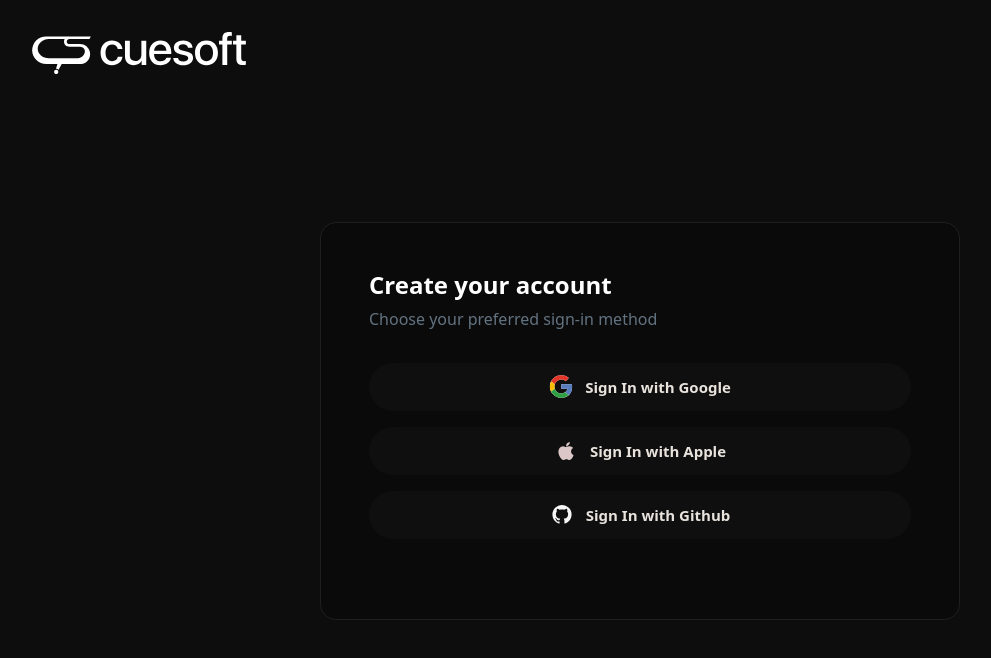
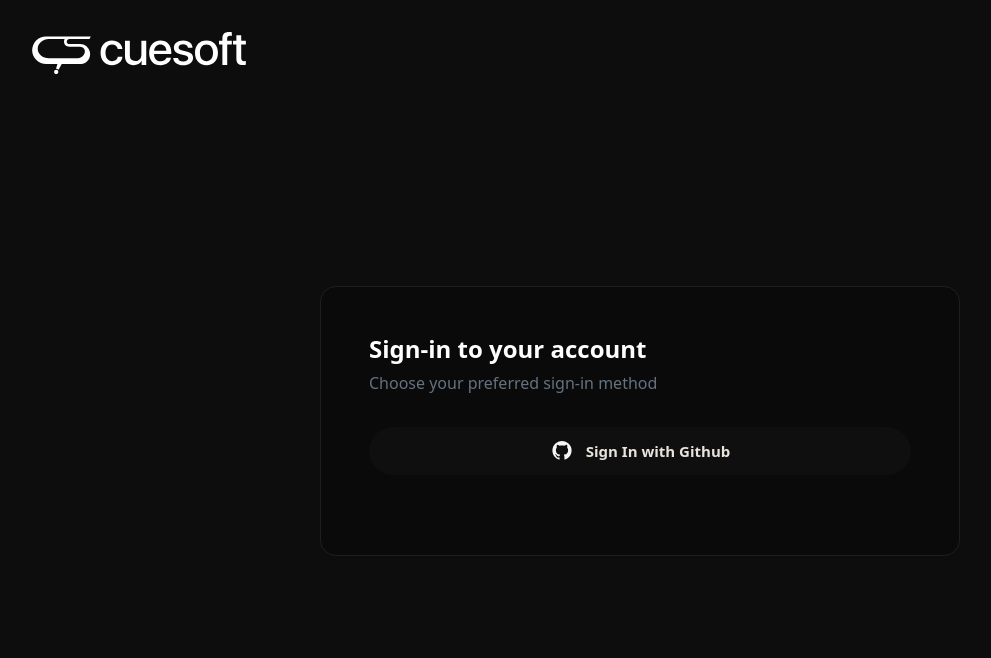
Before and after one commit to cuesoftinc/cuelabs-platform, a Next.js app: page /platform/auth/login in a window 1280 px wide. Shown: the top 658 px of the page, without its empty margins (0-991 px from the left). Built offline with nearby package versions, Linux system fonts and the light colour scheme; no server answers; a web font is replaced by a local one.

Commit message:
Finished app bounty flow

```diff
--- a/src/app/platform/auth/login/page.tsx
+++ b/src/app/platform/auth/login/page.tsx
@@ -13,9 +13,9 @@
 // import { Button } from '@/components/ui/button';
 // import { useRouter } from 'next/navigation';
 
-import googleIcon from '@/svgs/google.svg';
+// import googleIcon from '@/svgs/google.svg';
 import githubIcon from '@/svgs/github.svg';
-import appleIcon from '@/svgs/apple.svg';
+// import appleIcon from '@/svgs/apple.svg';
 
 function LoginPage() {
   // const [showPassword, setShowPassword] = useState(false);
@@ -35,14 +35,14 @@
     // Check if user is already signed in
     getSession().then((session) => {
       if (session) {
-        router.push('/dashboard');
+        router.push('/platform/dashboard');
       }
     });
   }, [router]);
 
   const handleSignIn = (provider: string) => {
     signIn(provider, {
-      callbackUrl: '/dashboard',
+      callbackUrl: '/platform/dashboard',
       redirect: true,
     });
   };
@@ -50,14 +50,14 @@
   return (
     <>
       <h1 className='text-white text-2xl leading-[120%] font-semibold mb-2'>
-        Create your account
+        Sign-in to your account
       </h1>
       <p className='text-16c text-auth-text leading-[140%] '>
         Choose your preferred sign-in method
       </p>
 
       <div className='my-8 w-full flex flex-col gap-4'>
-        <div
+        {/* <div
           onClick={() => handleSignIn('google')}
           className='bg-[#0F0F0F] flex justify-center items-center gap-3 h-[48px] rounded-[1000px] cursor-pointer hover:opacity-70'
         >
@@ -75,7 +75,7 @@
           <span className='text-[#E9E3DD] text-[15px] leading-[26px] font-semibold'>
             Sign In with Apple
           </span>
-        </div>
+        </div> */}
 
         <div
           onClick={() => handleSignIn('github')}
--- a/src/components/custom/navigation/navbar.tsx
+++ b/src/components/custom/navigation/navbar.tsx
@@ -96,8 +96,8 @@
           variant={'default'}
           className='btn-main hidden lg:flex'
           // onClick={handleButtonClick}
-          onClick={() => router.push('/platform/dashboard')}
-          // onClick={() => router.push('/platform/auth/login')}
+          // onClick={() => router.push('/platform/dashboard')}
+          onClick={() => router.push('/platform/auth/login')}
         >
           Get Started
           <Image src={btnIcon} alt='Arrow Icon' />
--- a/src/types/users.ts
+++ b/src/types/users.ts
@@ -33,7 +33,7 @@
   'Wallet Balance'?: number;
   'Total Earnings'?: number;
   Attachments?: Attachment[];
-  Status?: 'Inactive' | 'Pending' | 'Active';
+  Status?: string | 'Inactive' | 'Pending' | 'Active';
   'Active Bounties'?: Bounty[] | string[];
   'Completed Bounties'?: Bounty[] | string[];
   Rank?: number;
```
